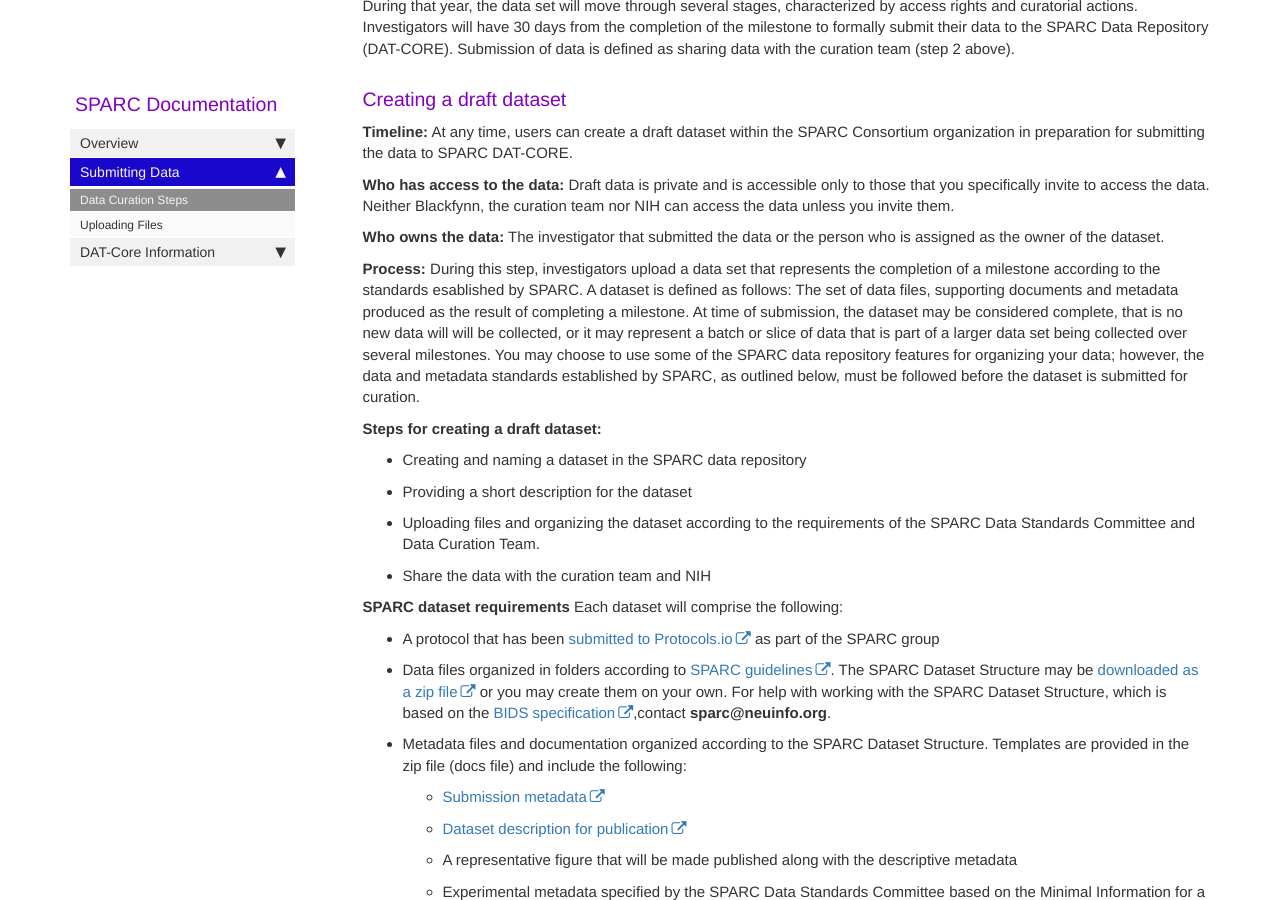
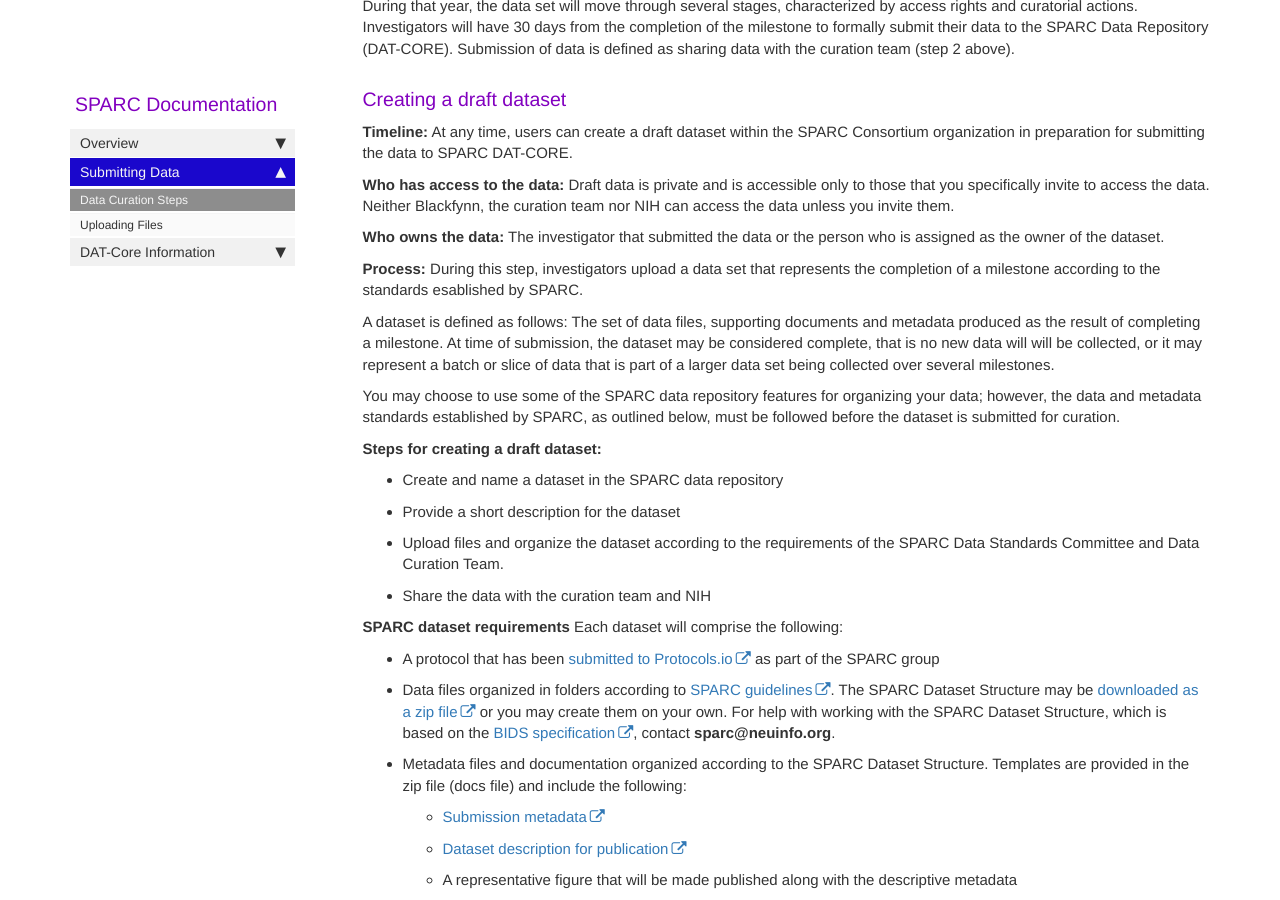
Before and after one commit to tgbugs/docs.sparc.science, a Jekyll site: the page built from pages/data_submission/submit_data.md, in a window 1280 px wide and 900 px high, scrolled down 647 px. Built offline with Jekyll 4.4.1, drawn with Linux system fonts in a browser that asks for light colours; nearby versions of some CDN libraries; comment, search, counter and statistics services are not loaded.

Commit message:
Fixed a link and a few other edits

```diff
--- a/pages/data_submission/submit_data.md
+++ b/pages/data_submission/submit_data.md
@@ -20,20 +20,24 @@ Inveistgators will have 1 year from the time a milestone is completed to publish
 
 **Who owns the data:** The investigator that submitted the data or the person who is assigned as the owner of the dataset.
 
-**Process:**  During this step, investigators upload a data set that represents the completion of a milestone according to the standards esablished by SPARC. A dataset is defined as follows: The set of data files, supporting documents and metadata produced as the result of completing a milestone.  At time of submission, the  dataset may be considered complete, that is no new data will will be collected, or it may represent a batch or slice of data that is part of a larger data set being collected over several milestones. You may choose to use some of the SPARC data repository features for organizing your data; however, the data and metadata standards established by SPARC, as outlined below, must be followed before the dataset is submitted for curation.
+**Process:**  During this step, investigators upload a data set that represents the completion of a milestone according to the standards esablished by SPARC.
+
+A dataset is defined as follows: The set of data files, supporting documents and metadata produced as the result of completing a milestone.  At time of submission, the  dataset may be considered complete, that is no new data will will be collected, or it may represent a batch or slice of data that is part of a larger data set being collected over several milestones.
+
+You may choose to use some of the SPARC data repository features for organizing your data; however, the data and metadata standards established by SPARC, as outlined below, must be followed before the dataset is submitted for curation.
 
 **Steps for creating a draft dataset:**
-- Creating and naming a dataset in the SPARC data repository
-- Providing a short description for the dataset
-- Uploading files and organizing the dataset according to the requirements of the SPARC Data Standards Committee and Data Curation Team.
+- Create and name a dataset in the SPARC data repository
+- Provide a short description for the dataset
+- Upload files and organize the dataset according to the requirements of the SPARC Data Standards Committee and Data Curation Team.
 - Share the data with the curation team and NIH
 
 **SPARC dataset requirements** Each dataset will comprise the following:
 - A protocol that has been [submitted to Protocols.io](https://docs.google.com/presentation/d/1WhoLvOVRIbCzu3x30Dd0O1cC09ZGT4g0IFOf4Eq7yfI/edit#slide=id.p) as part of the SPARC group
-- Data files organized in folders according to [SPARC guidelines](https://docs.google.com/presentation/d/1EQPn1FmANpPsFt3CguU-JOQVMMlJsNXluQAK_gb2qVg/edit#slide=id.p1).  The SPARC Dataset Structure may be [downloaded as a zip file](https://drive.google.com/open?id=1mtZ5sL1lYcA2zHVsrYOKVeH2X-VlJT6P) or you may create them on your own. For help with working with the SPARC Dataset Structure, which is based on the [BIDS specification](http://bids.neuroimaging.io/),contact **sparc@neuinfo.org**.
+- Data files organized in folders according to [SPARC guidelines](https://docs.google.com/presentation/d/1EQPn1FmANpPsFt3CguU-JOQVMMlJsNXluQAK_gb2qVg/edit#slide=id.p1).  The SPARC Dataset Structure may be [downloaded as a zip file](https://drive.google.com/open?id=1mtZ5sL1lYcA2zHVsrYOKVeH2X-VlJT6P) or you may create them on your own. For help with working with the SPARC Dataset Structure, which is based on the [BIDS specification](http://bids.neuroimaging.io/), contact **sparc@neuinfo.org**.
 - Metadata files and documentation organized according to the SPARC Dataset Structure.  Templates are provided in the zip file (docs file) and include the following:
   - [Submission metadata](https://drive.google.com/open?id=1OhXmssY9GK8ebOmrvib1B9xbeqoVEOBA)
-  - [Dataset description for publication](https://docs.google.com/spreadsheets/d/1IzTvXTyHZfEGybGPtAGi0jWlRzVwUXn-ng67jgmcY78/edit#gid=54192022)
+  - [Dataset description for publication](https://drive.google.com/file/d/1-VqBo63oKlxVdt8nNnbzVK0NxAHwc8-L/view?usp=sharing)
   - A representative figure that will be made published along with the descriptive metadata
   - Experimental metadata specified by the SPARC Data Standards Committee based on the Minimal Information for a Neuroscience Dataset (MINDS) specification.  MINDs metadata fields have been incorporated into the [subjects](https://drive.google.com/open?id=1IDo5INrqtIu1sTJW2mICzuGEAKqv5eGg) and [samples](https://drive.google.com/open?id=1ROCsuBjMWBDmCTpTGZsUQDDgYtm-nqYG) templates available in the zip file.  An annotated list of these fields can be found [here](https://docs.google.com/spreadsheets/d/1e61r3F2weausmBhqFK8RlYLviC3rya44so5m15mPRTw/edit#gid=108617967).
 
```
